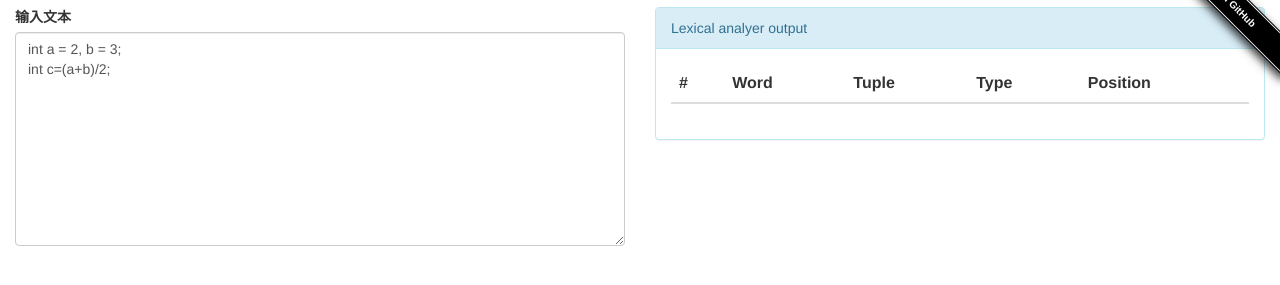
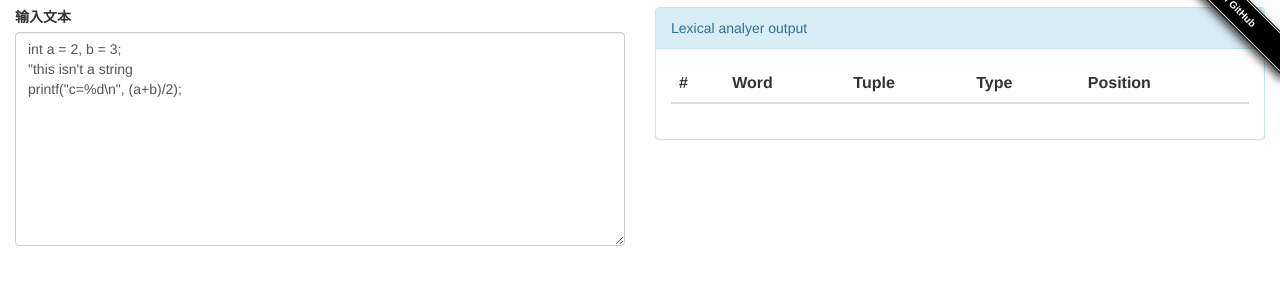
Before and after one commit to netcan/compilingTheory, a plain HTML site: page Lexical/index.html in a window 1280 px wide. Shown: the part 63-348 px from the top of the page. Drawn offline with nearby package versions, Linux system fonts and the light colour scheme; no server answers.

Commit message:
修改前端样例内容

```diff
--- a/Lexical/index.html
+++ b/Lexical/index.html
@@ -89,7 +89,11 @@
 
 			$('textarea').on('change keyup paste', update);
 
-			$('textarea').val('int a = 2, b = 3;\nint c=(a+b)/2;');
+			$('textarea').val(
+					"int a = 2, b = 3;\n" +
+					'"this isn\'t a string\n'+
+					'printf("c=%d\\n", (a+b)/2);'
+					);
 			update();
 		</script>
 	</body>
```
